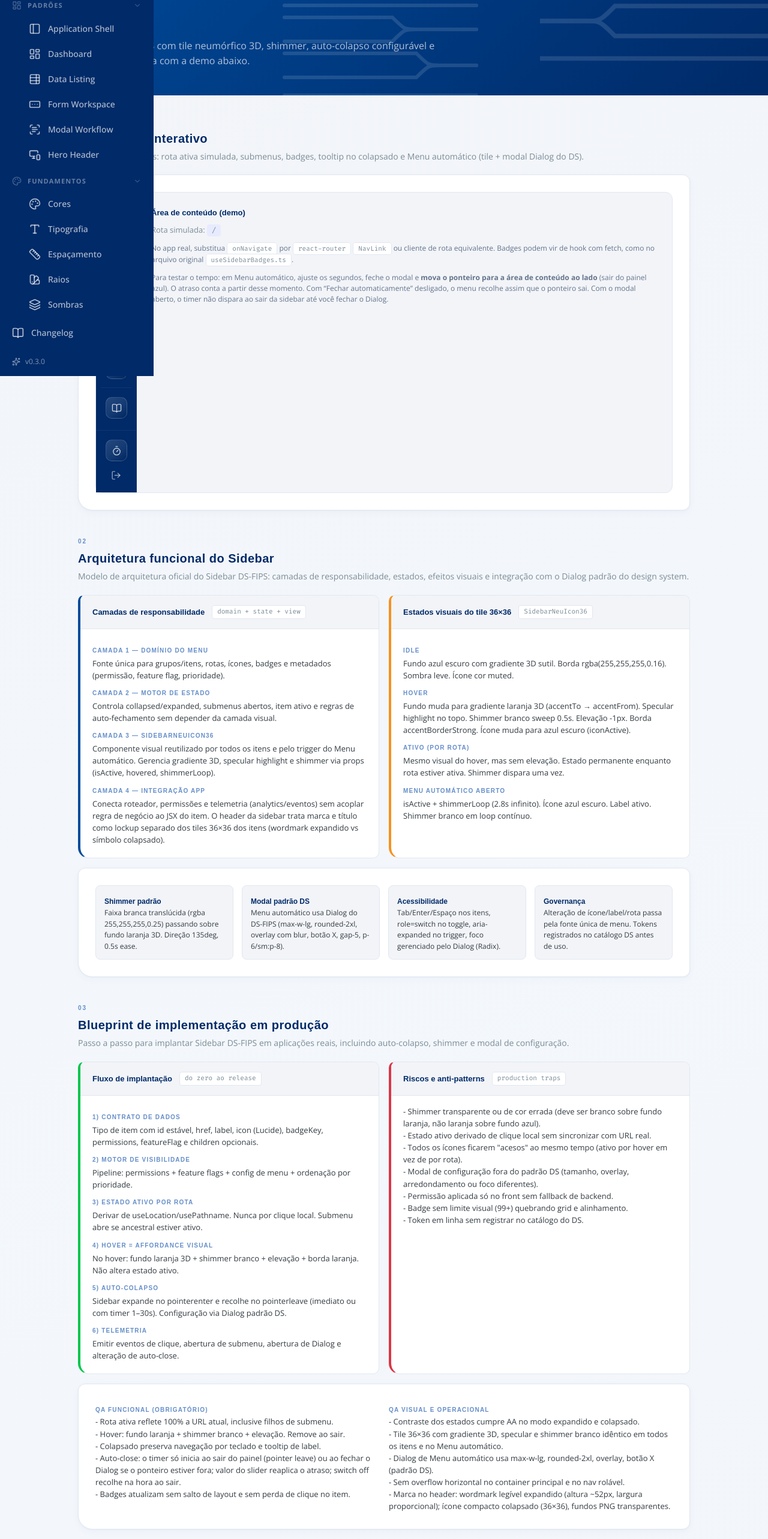
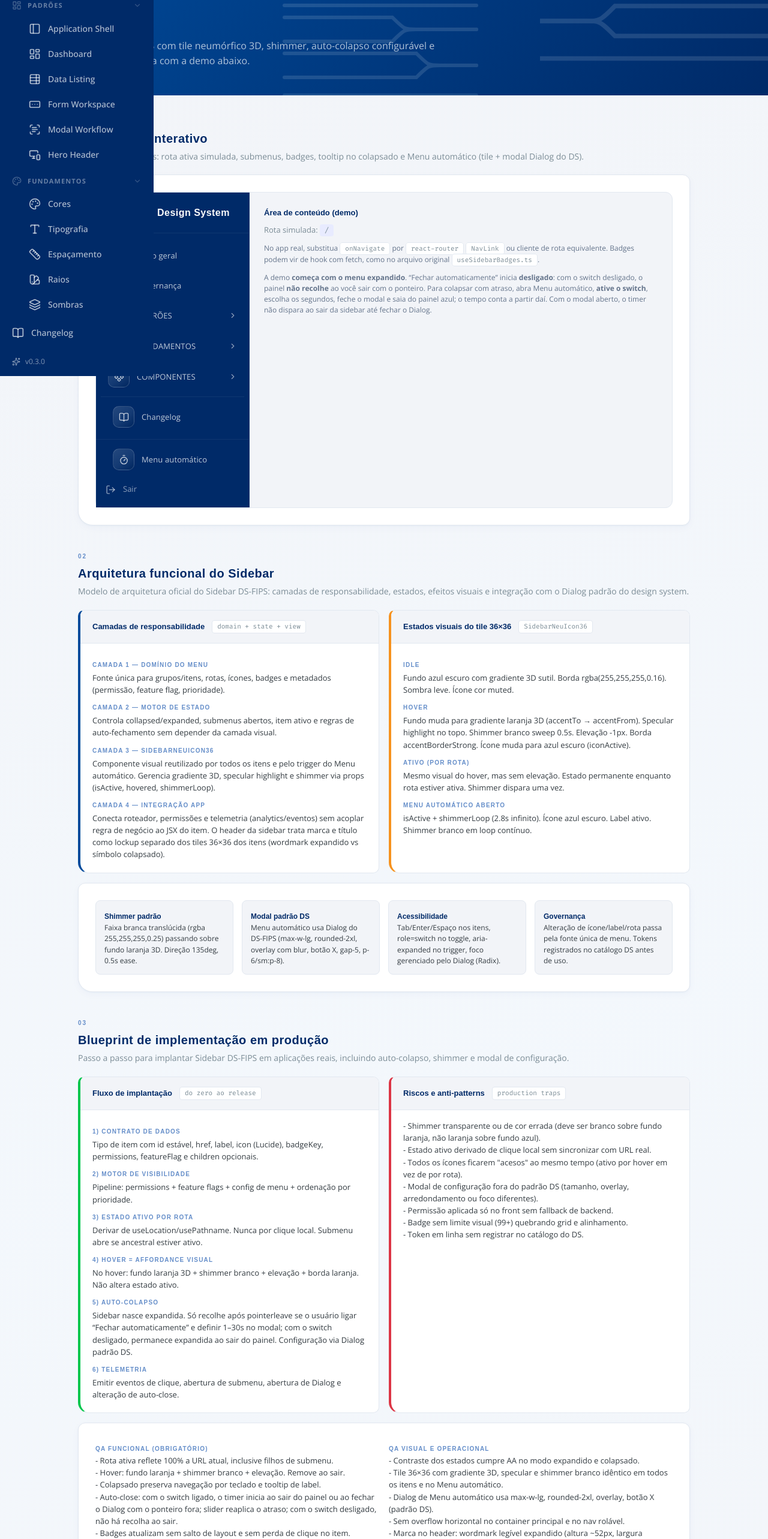
Before and after one commit to LuizM2/Design-system-FIPS, a React (Vite) app: page /docs/components/sidebar in a window 1280 px wide. Shown: the part 173-2739 px from the top of the page at 60% size. Built offline with nearby package versions, Linux system fonts and the light colour scheme; a web font is replaced by a local one.

Commit message:
docs(sidebar): auto-colapso desligado por padrão no playground
- autoCollapse inicia false; scheduleLeaveCollapse só agenda timer se ligado
- Limpa timer ao desligar o switch; textos de QA e seções alinhados ao comportamento

Made-with: Cursor

```diff
--- a/src/docs/pages/components/SidebarDoc.tsx
+++ b/src/docs/pages/components/SidebarDoc.tsx
@@ -928,7 +928,7 @@ export default function SidebarDoc() {
 
   const [demoPath, setDemoPath] = useState('/')
   const [collapsed, setCollapsed] = useState(false)
-  const [autoCollapse, setAutoCollapse] = useState(true)
+  const [autoCollapse, setAutoCollapse] = useState(false)
   const [collapseSeconds, setCollapseSeconds] = useState(3)
   const [menuBehaviorOpen, setMenuBehaviorOpen] = useState(false)
   const collapseTimer = useRef<ReturnType<typeof setTimeout> | null>(null)
@@ -944,12 +944,10 @@ export default function SidebarDoc() {
   }, [])
 
   /** Não usar `collapsed` aqui: após expandir, pointerleave pode rodar antes do re-render e abortava o timer. */
+  /** Só recolhe após sair do painel se “Fechar automaticamente” estiver ligado (com o atraso em segundos). */
   const scheduleLeaveCollapse = useCallback(() => {
     clearCollapseTimer()
-    if (!autoCollapse) {
-      setCollapsed(true)
-      return
-    }
+    if (!autoCollapse) return
     collapseTimer.current = setTimeout(() => {
       setCollapsed(true)
     }, collapseSeconds * 1000)
@@ -995,6 +993,10 @@ export default function SidebarDoc() {
   }, [collapseSeconds, autoCollapse, menuBehaviorOpen, clearCollapseTimer, scheduleLeaveCollapse])
 
   useEffect(() => () => clearCollapseTimer(), [clearCollapseTimer])
+
+  useEffect(() => {
+    if (!autoCollapse) clearCollapseTimer()
+  }, [autoCollapse, clearCollapseTimer])
 
   return (
     <div
@@ -1171,10 +1173,10 @@ export default function SidebarDoc() {
                     original <code style={gk}>useSidebarBadges.ts</code>.
                   </p>
                   <p style={{ margin: '12px 0 0', fontSize: 12, color: C.textMuted, lineHeight: 1.5 }}>
-                    Para testar o tempo: em Menu automático, ajuste os segundos, feche o modal e <strong>mova o ponteiro para a área de
-                    conteúdo ao lado</strong> (sair do painel azul). O atraso conta a partir desse momento. Com “Fechar automaticamente”
-                    desligado, o menu recolhe assim que o ponteiro sai. Com o modal aberto, o timer não dispara ao sair da sidebar até você
-                    fechar o Dialog.
+                    A demo <strong>começa com o menu expandido</strong>. “Fechar automaticamente” inicia <strong>desligado</strong>: com o
+                    switch desligado, o painel <strong>não recolhe</strong> ao você sair com o ponteiro. Para colapsar com atraso, abra Menu
+                    automático, <strong>ative o switch</strong>, escolha os segundos, feche o modal e saia do painel azul; o tempo conta a
+                    partir daí. Com o modal aberto, o timer não dispara ao sair da sidebar até fechar o Dialog.
                   </p>
                 </div>
               </div>
@@ -1276,7 +1278,10 @@ export default function SidebarDoc() {
                 <div style={gl}>4) Hover = affordance visual</div>
                 <p style={gt}>No hover: fundo laranja 3D + shimmer branco + elevação + borda laranja. Não altera estado ativo.</p>
                 <div style={gl}>5) Auto-colapso</div>
-                <p style={gt}>Sidebar expande no pointerenter e recolhe no pointerleave (imediato ou com timer 1–30s). Configuração via Dialog padrão DS.</p>
+                <p style={gt}>
+                  Sidebar nasce expandida. Só recolhe após pointerleave se o usuário ligar “Fechar automaticamente” e definir 1–30s no modal;
+                  com o switch desligado, permanece expandida ao sair do painel. Configuração via Dialog padrão DS.
+                </p>
                 <div style={gl}>6) Telemetria</div>
                 <p style={gt}>Emitir eventos de clique, abertura de submenu, abertura de Dialog e alteração de auto-close.</p>
               </div>
@@ -1307,8 +1312,8 @@ export default function SidebarDoc() {
                 <p style={gt}>- Hover: fundo laranja + shimmer branco + elevação. Remove ao sair.</p>
                 <p style={gt}>- Colapsado preserva navegação por teclado e tooltip de label.</p>
                 <p style={gt}>
-                  - Auto-close: o timer só inicia ao sair do painel (pointer leave) ou ao fechar o Dialog se o ponteiro estiver fora; valor do
-                  slider reaplica o atraso; switch off recolhe na hora ao sair.
+                  - Auto-close: com o switch ligado, o timer inicia ao sair do painel ou ao fechar o Dialog com o ponteiro fora; slider
+                  reaplica o atraso; com o switch desligado, não há recolha ao sair.
                 </p>
                 <p style={gt}>- Badges atualizam sem salto de layout e sem perda de clique no item.</p>
               </div>
```
